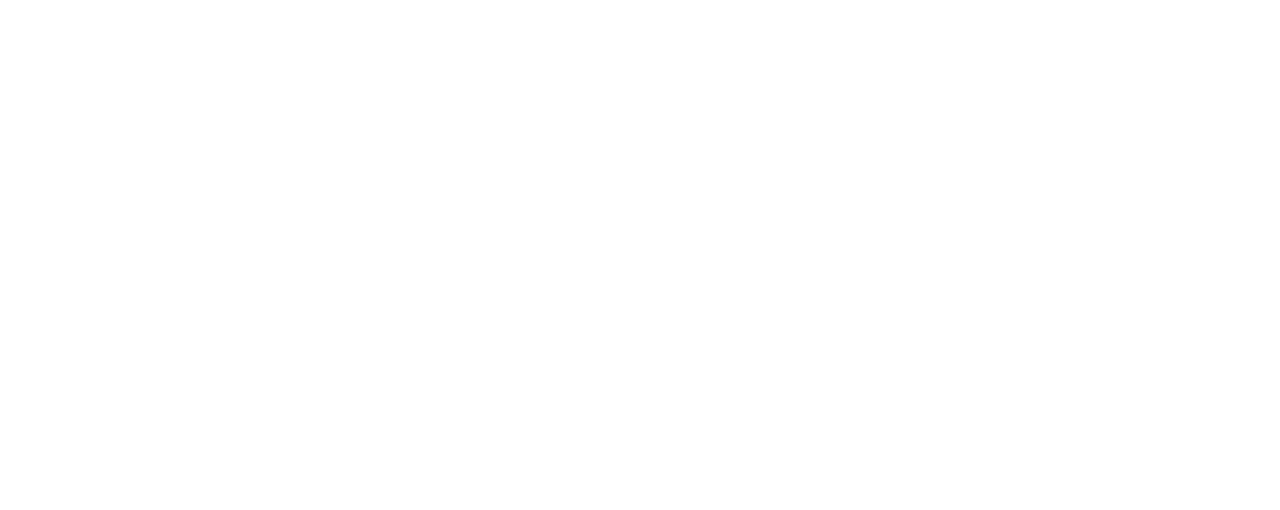
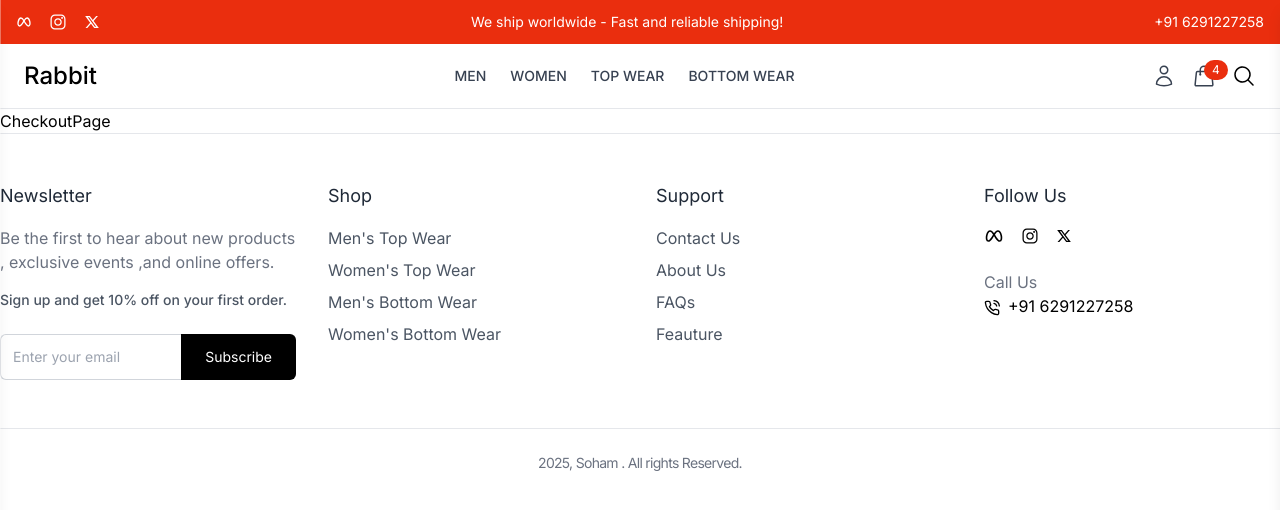
Before and after one commit to SohamSarkar025/Ecommerce, a React (Vite) app in the folder frontend/: page /checkout in a window 1280 px wide. Before the commit this address had no page. Shown: the top 510 px of the page. Built offline with nearby package versions, Linux system fonts and the light colour scheme.

Commit message:
Checkout Page

```diff
--- a/frontend/src/App.jsx
+++ b/frontend/src/App.jsx
@@ -8,6 +8,7 @@
 import Profile from "./pages/Profile";
 import CollectionPage from "./pages/CollectionPage";
 import ProductDetails from "./components/Products/ProductDetails";
+import CheckOut from "./components/Cart/CheckOut";
 
 const App = () => {
   return (
@@ -24,6 +25,7 @@
           <Route path="profile" element={<Profile />} />
           <Route path="collections/:collections" element={<CollectionPage />} />
           <Route path="product/:id" element={<ProductDetails />} />
+          <Route path="checkout" element={<CheckOut />} />
         </Route>
         <Route>{/* Admin layout */}</Route>
       </Routes>
--- /dev/null
+++ b/frontend/src/components/Cart/CheckOut.jsx
@@ -0,0 +1,7 @@
+import React from "react";
+
+const CheckOut = () => {
+  return <div>CheckoutPage</div>;
+};
+
+export default CheckOut;
--- a/frontend/src/components/Layout/CartDrawer.jsx
+++ b/frontend/src/components/Layout/CartDrawer.jsx
@@ -1,8 +1,13 @@
 import { useState } from "react";
 import { IoMdClose } from "react-icons/io";
 import CartContents from "../Cart/CartContents";
+import { useNavigate } from "react-router-dom";
 
 const CartDrawer = ({ drawerOpen, toggleCartDrawer }) => {
+  const navigate = useNavigate();
+  const handleCheckOut = () => {
+    navigate("/checkout");
+  };
   return (
     <div
       className={`fixed top-0 right-0 w-3/4 sm:w-1/2 md:w-[30rem] h-full bg-white shadow-lg
@@ -27,6 +32,7 @@
       {/* CheckOut button fixed at the bottom*/}
       <div className="p-4 bg-white sticky bottom-0">
         <button
+          onClick={handleCheckOut}
           className="w-full bg-black text-white py-3 rounded-lg font-semibold hover:bg-gray-8000
         transition"
         >
```
